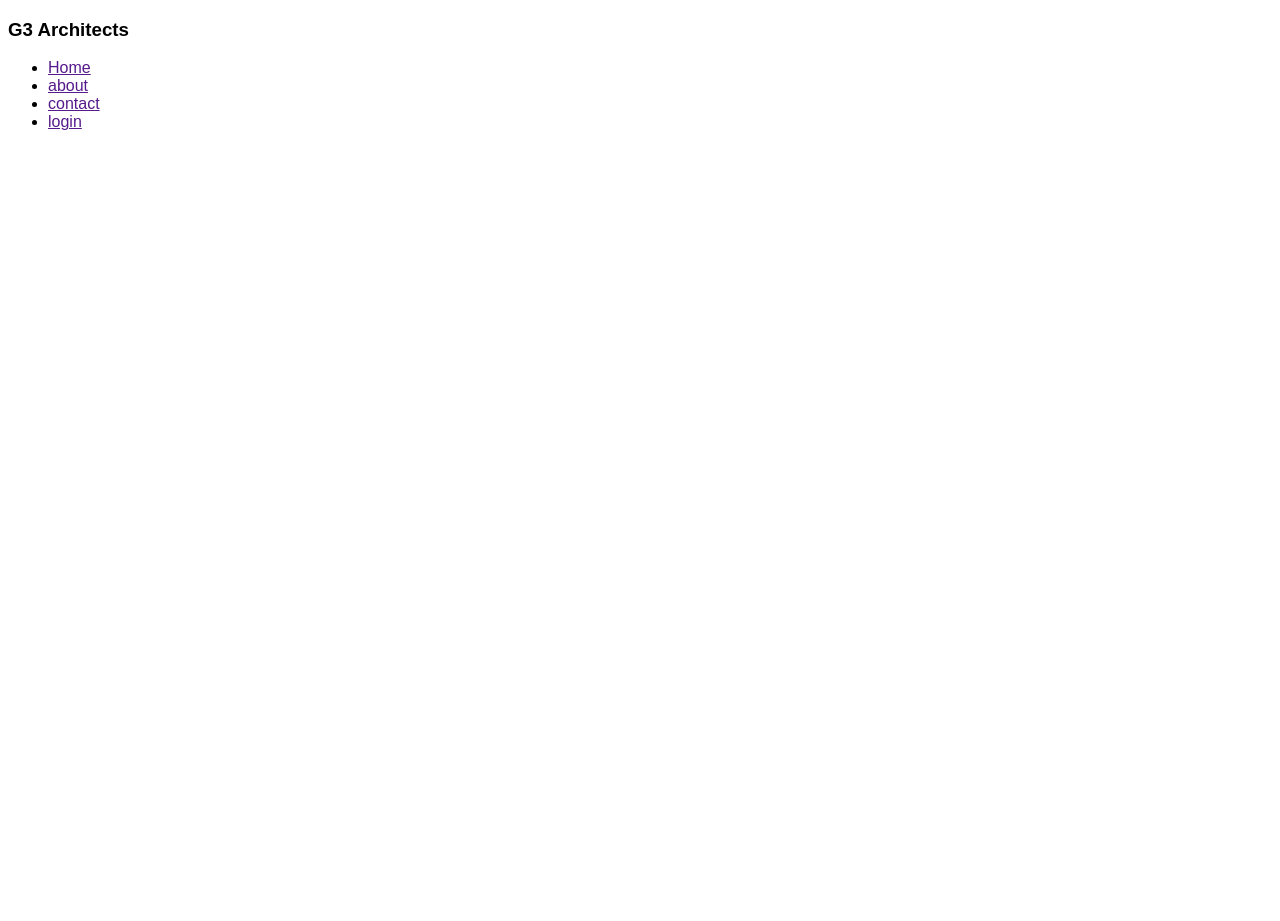
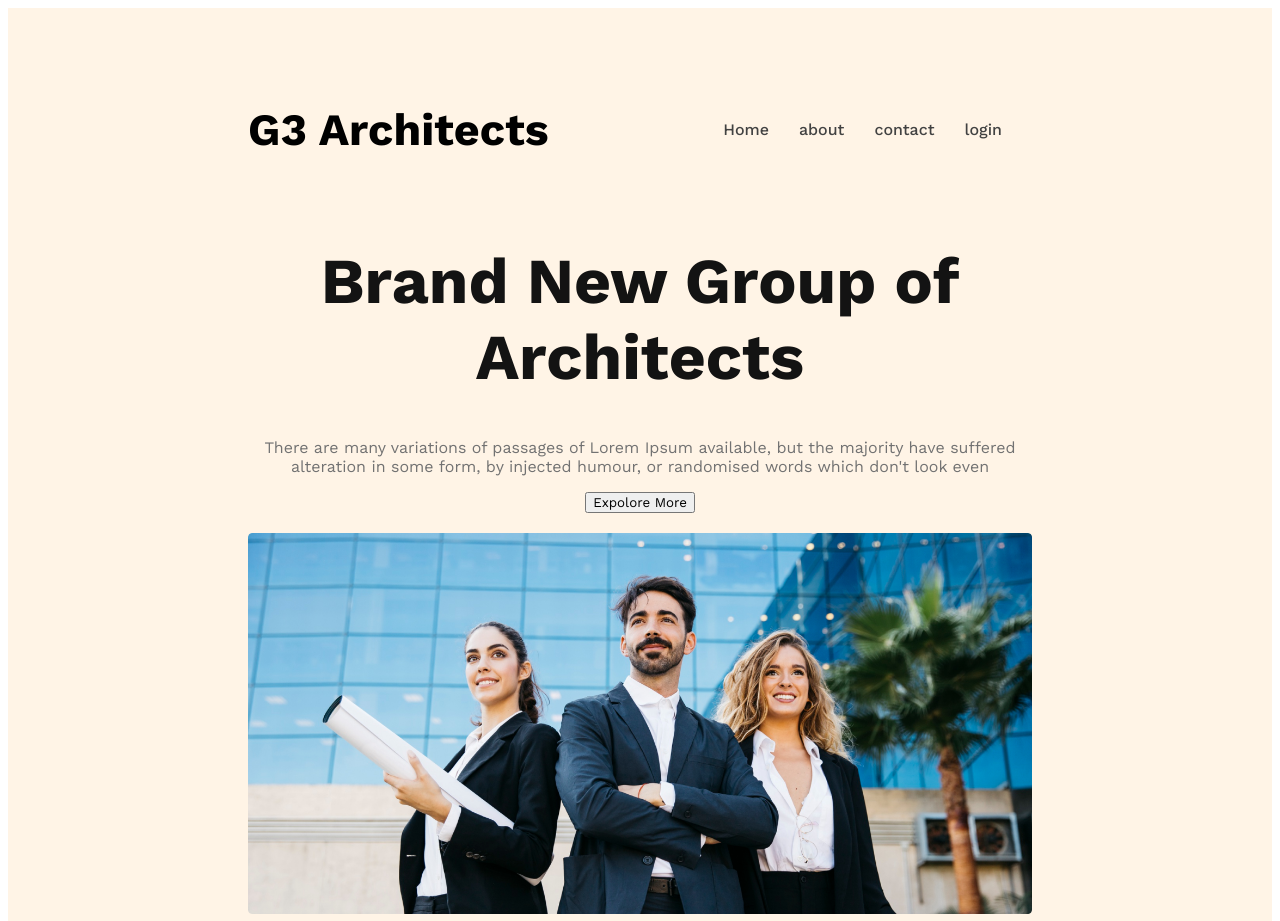
Before and after one commit to abdulqahharsiddiqui1github/architects-responsive-website, a plain HTML site: page index.html in a window 1280 px wide. Shown: the top 921 px of the page. Before the commit the page ends 800 px from the top, so only its background shows below. Drawn offline with nearby package versions, Linux system fonts and the light colour scheme.

Commit message:
banner section added

```diff
--- a/index.css
+++ b/index.css
@@ -1,3 +1,174 @@
 *{
     font-family: 'Work Sans', sans-serif;
 }
+/* common code here */
+
+
+
+
+
+/* header styles starts here */
+header{
+    background: rgba(255, 144, 14, 0.10);
+    padding: 50px 240px;
+}
+nav{
+    display: flex;
+    justify-content: space-between;
+    align-items: center;
+}
+nav > ul {
+    display: flex;
+}
+nav li{
+    list-style: none;
+    margin-right: 30px;
+    font-weight: 500;
+    font-size: 1rem;
+}
+nav li a{
+    text-decoration: none;
+    color: #424242;
+}
+.nav-title{
+    font-size: 2.8rem;
+    font-weight: 700;
+
+}
+
+/* banner section style */
+img{
+    width: 100%;
+}
+
+.banner-content{
+    max-width: 800px;
+    margin: 20px auto;
+    text-align: center;
+}
+.banner-title{
+    font-size: 4rem;
+    font-weight: 700;
+    color: #131313;
+}
+.banner-description{
+    color: #727272;
+}
+
+
+
+
+
+
+
+
+
+
+
+/* nav > ul{
+    display: flex;
+}
+nav > ul li{
+    list-style: none;
+    margin-right: 30px;
+    font-size: 1rem;
+    font-weight: 500;
+}
+nav > ul li a{
+    text-decoration: none;
+    color: #424242;
+}
+.nav-title{
+    font-size: 3.8rem;
+    font-weight: 700;
+} */
+/* header styles ends here */
+
+/* banner content starts from here */
+
+
+
+
+
+
+
+
+
+
+
+
+
+
+
+
+/* .banner-content{
+    width: 862px;
+    margin: 10px auto;
+    text-align: center;
+    color:#131313;
+    font-size: 1rem;
+    font-weight: 400;
+}
+img{
+    width: 100%;
+}
+.btn{
+    width: 180px;
+    height: 64px;
+    font-size: 1.2rem;
+    border-radius: 5px;
+    background: #FF900E;
+    border: none;
+    font-weight: 600;
+    color: #FFF;
+    text-align: center;
+} */
+
+/* banner content end here */
+
+
+
+
+/* meadia quairy small divaice */
+@media screen and (max-width: 576px) {
+
+
+
+
+
+
+
+
+
+
+
+
+
+
+
+
+
+
+
+
+
+
+
+
+    /* nav{
+        flex-direction: column;
+    }
+    nav > ul{
+        flex-direction: column;
+    }
+    nav > ul li{
+        margin-top: 30px;
+    }
+    .banner-content{
+        width: 100%;
+    }
+    header{
+        background: rgba(214, 115, 2, 0.1);
+        padding: 20px;
+    } */
+}
--- a/index.html
+++ b/index.html
@@ -5,13 +5,17 @@
     <meta name="viewport" content="width=device-width, initial-scale=1.0">
     <title>architect responsive website</title>
     <link rel="stylesheet" href="index.css">
+
     <!-- font work sans link here -->
+    <link rel="preconnect" href="https://fonts.googleapis.com">
+    <link rel="preconnect" href="https://fonts.gstatic.com" crossorigin>
+    <link href="https://fonts.googleapis.com/css2?family=Lato:wght@400;700;900&family=Work+Sans:wght@400;500;600;700&display=swap" rel="stylesheet">
 </head>
 <body>
 <!-- header stracture starts from here -->
     <header>
         <nav>
-            <h3>G3 Architects</h3>
+            <h3 class="nav-title">G3 Architects</h3>
             <ul>
                 <li><a href="">Home</a></li>
                 <li><a href="">about</a></li>
@@ -19,6 +23,14 @@
                 <li><a href="">login</a></li>
             </ul>
         </nav>
+        <div class="banner">
+            <div class="banner-content">
+                <h1 class="banner-title">Brand New Group of Architects </h1>
+                <p class="banner-description">There are many variations of passages of Lorem Ipsum available, but the majority have suffered alteration in some form, by injected humour, or randomised words which don't look even</p>
+                <button class="btn-primary">Expolore More</button>
+            </div>
+            <img src="./images/banner.png" alt="banner image">
+        </div>
     </header>
 <!-- header stracture ends here -->
 <!-- main stracture starts from here -->
```
